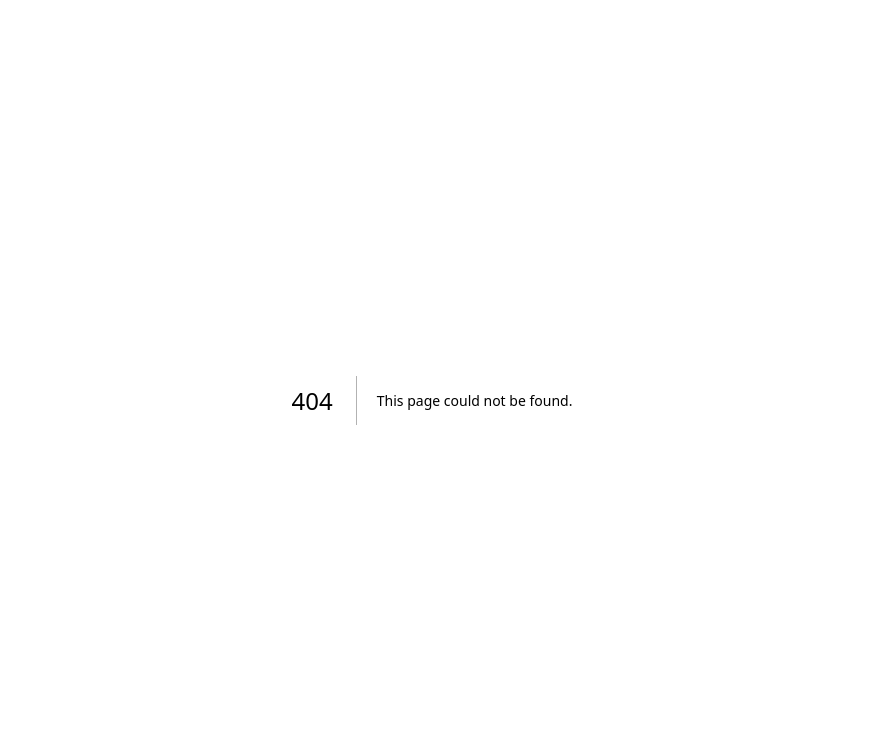
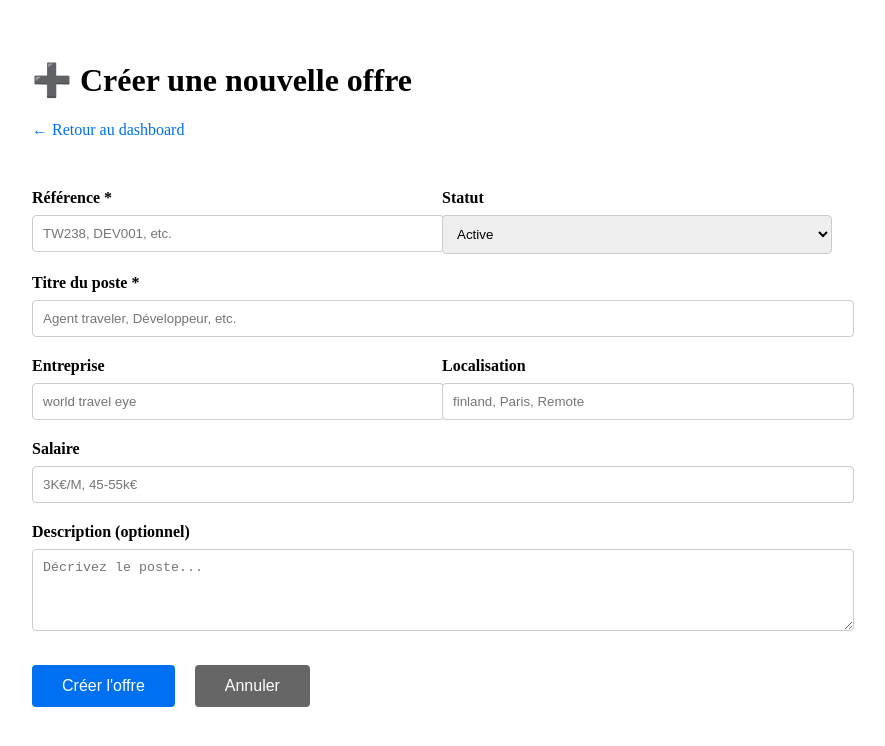
Before and after one commit to Emploseek23-28/Emploseek-, a Next.js app: page /admin/create in a window 1280 px wide. Before the commit this address had no page. Shown: the top 746 px of the page, without its empty margins (208-1093 px from the left). Built offline with nearby package versions, Linux system fonts and the light colour scheme.

Commit message:
Create page.js

```diff
--- /dev/null
+++ b/app/admin/create/page.js
@@ -0,0 +1,201 @@
+'use client';
+import { useState } from 'react';
+import { useRouter } from 'next/navigation';
+
+export default function CreateJobPage() {
+  const router = useRouter();
+  const [loading, setLoading] = useState(false);
+  const [formData, setFormData] = useState({
+    reference: '',
+    title: '',
+    company: '',
+    location: '',
+    salary: '',
+    status: 'active',
+    description: '',
+    requirements: ''
+  });
+
+  const handleChange = (e) => {
+    const { name, value } = e.target;
+    setFormData(prev => ({ ...prev, [name]: value }));
+  };
+
+  const handleSubmit = async (e) => {
+    e.preventDefault();
+    setLoading(true);
+
+    try {
+      const response = await fetch('/api/admin/jobs', {
+        method: 'POST',
+        headers: { 'Content-Type': 'application/json' },
+        body: JSON.stringify(formData)
+      });
+
+      const data = await response.json();
+
+      if (data.status === 'success') {
+        alert(`Offre ${data.data.reference} créée avec succès !`);
+        router.push('/admin');
+      } else {
+        alert(`Erreur: ${data.message}`);
+      }
+    } catch (error) {
+      console.error('Erreur création:', error);
+      alert('Erreur lors de la création');
+    }
+
+    setLoading(false);
+  };
+
+  return (
+    <div style={{ padding: '40px', maxWidth: '800px', margin: '0 auto' }}>
+      <h1>➕ Créer une nouvelle offre</h1>
+      <a href="/admin" style={{ color: '#0070f3', textDecoration: 'none', marginBottom: '20px', display: 'inline-block' }}>
+        ← Retour au dashboard
+      </a>
+
+      <form onSubmit={handleSubmit} style={{ marginTop: '30px' }}>
+        <div style={{ display: 'grid', gridTemplateColumns: '1fr 1fr', gap: '20px', marginBottom: '20px' }}>
+          <div>
+            <label style={{ display: 'block', marginBottom: '8px', fontWeight: 'bold' }}>
+              Référence *
+            </label>
+            <input
+              type="text"
+              name="reference"
+              value={formData.reference}
+              onChange={handleChange}
+              required
+              style={{ width: '100%', padding: '10px', border: '1px solid #ccc', borderRadius: '4px' }}
+              placeholder="TW238, DEV001, etc."
+            />
+          </div>
+
+          <div>
+            <label style={{ display: 'block', marginBottom: '8px', fontWeight: 'bold' }}>
+              Statut
+            </label>
+            <select
+              name="status"
+              value={formData.status}
+              onChange={handleChange}
+              style={{ width: '100%', padding: '10px', border: '1px solid #ccc', borderRadius: '4px' }}
+            >
+              <option value="active">Active</option>
+              <option value="published">Publiée</option>
+              <option value="pending">En attente</option>
+            </select>
+          </div>
+        </div>
+
+        <div style={{ marginBottom: '20px' }}>
+          <label style={{ display: 'block', marginBottom: '8px', fontWeight: 'bold' }}>
+            Titre du poste *
+          </label>
+          <input
+            type="text"
+            name="title"
+            value={formData.title}
+            onChange={handleChange}
+            required
+            style={{ width: '100%', padding: '10px', border: '1px solid #ccc', borderRadius: '4px' }}
+            placeholder="Agent traveler, Développeur, etc."
+          />
+        </div>
+
+        <div style={{ display: 'grid', gridTemplateColumns: '1fr 1fr', gap: '20px', marginBottom: '20px' }}>
+          <div>
+            <label style={{ display: 'block', marginBottom: '8px', fontWeight: 'bold' }}>
+              Entreprise
+            </label>
+            <input
+              type="text"
+              name="company"
+              value={formData.company}
+              onChange={handleChange}
+              style={{ width: '100%', padding: '10px', border: '1px solid #ccc', borderRadius: '4px' }}
+              placeholder="world travel eye"
+            />
+          </div>
+
+          <div>
+            <label style={{ display: 'block', marginBottom: '8px', fontWeight: 'bold' }}>
+              Localisation
+            </label>
+            <input
+              type="text"
+              name="location"
+              value={formData.location}
+              onChange={handleChange}
+              style={{ width: '100%', padding: '10px', border: '1px solid #ccc', borderRadius: '4px' }}
+              placeholder="finland, Paris, Remote"
+            />
+          </div>
+        </div>
+
+        <div style={{ marginBottom: '20px' }}>
+          <label style={{ display: 'block', marginBottom: '8px', fontWeight: 'bold' }}>
+            Salaire
+          </label>
+          <input
+            type="text"
+            name="salary"
+            value={formData.salary}
+            onChange={handleChange}
+            style={{ width: '100%', padding: '10px', border: '1px solid #ccc', borderRadius: '4px' }}
+            placeholder="3K€/M, 45-55k€"
+          />
+        </div>
+
+        <div style={{ marginBottom: '30px' }}>
+          <label style={{ display: 'block', marginBottom: '8px', fontWeight: 'bold' }}>
+            Description (optionnel)
+          </label>
+          <textarea
+            name="description"
+            value={formData.description}
+            onChange={handleChange}
+            rows="4"
+            style={{ width: '100%', padding: '10px', border: '1px solid #ccc', borderRadius: '4px' }}
+            placeholder="Décrivez le poste..."
+          />
+        </div>
+
+        <div style={{ display: 'flex', gap: '20px' }}>
+          <button
+            type="submit"
+            disabled={loading}
+            style={{
+              padding: '12px 30px',
+              background: '#0070f3',
+              color: 'white',
+              border: 'none',
+              borderRadius: '4px',
+              fontSize: '16px',
+              cursor: loading ? 'not-allowed' : 'pointer'
+            }}
+          >
+            {loading ? 'Création en cours...' : 'Créer l\'offre'}
+          </button>
+
+          <button
+            type="button"
+            onClick={() => router.push('/admin')}
+            style={{
+              padding: '12px 30px',
+              background: '#666',
+              color: 'white',
+              border: 'none',
+              borderRadius: '4px',
+              fontSize: '16px',
+              cursor: 'pointer'
+            }}
+          >
+            Annuler
+          </button>
+        </div>
+      </form>
+    </div>
+  );
+}
```
